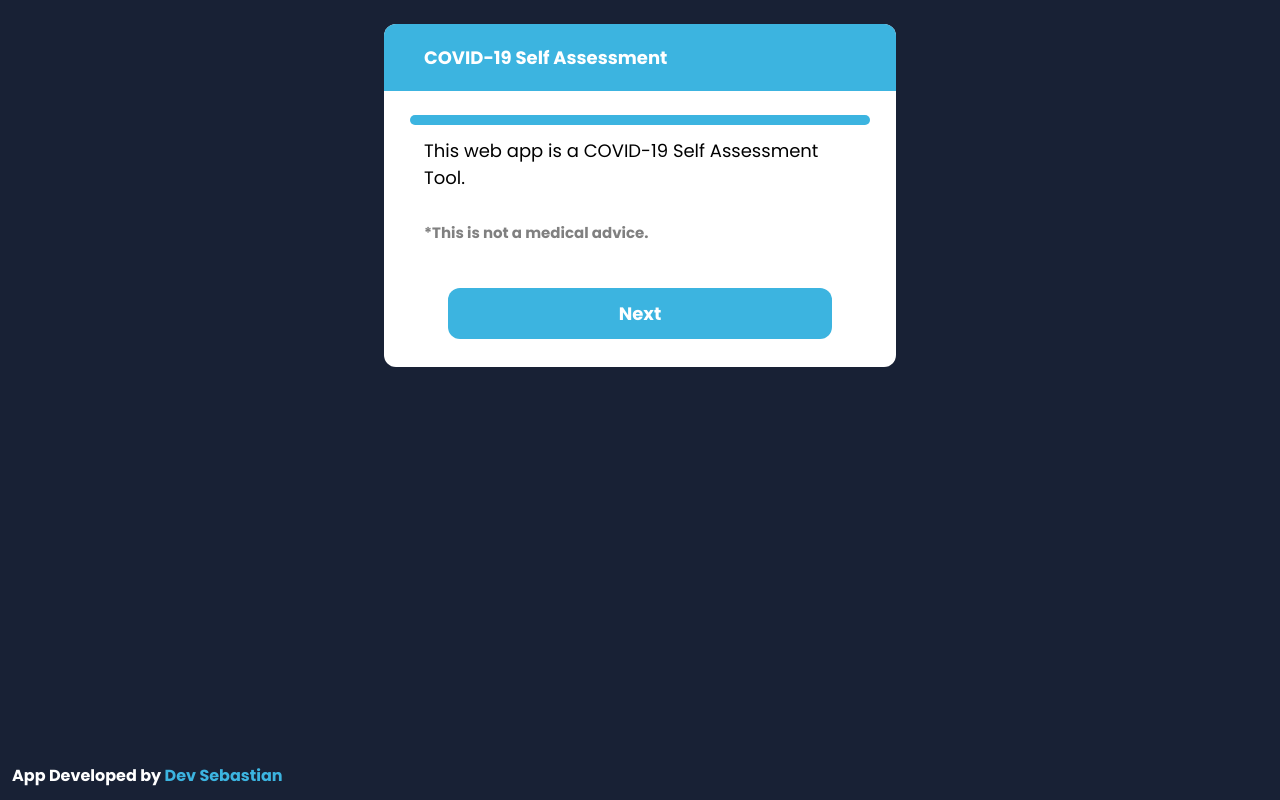
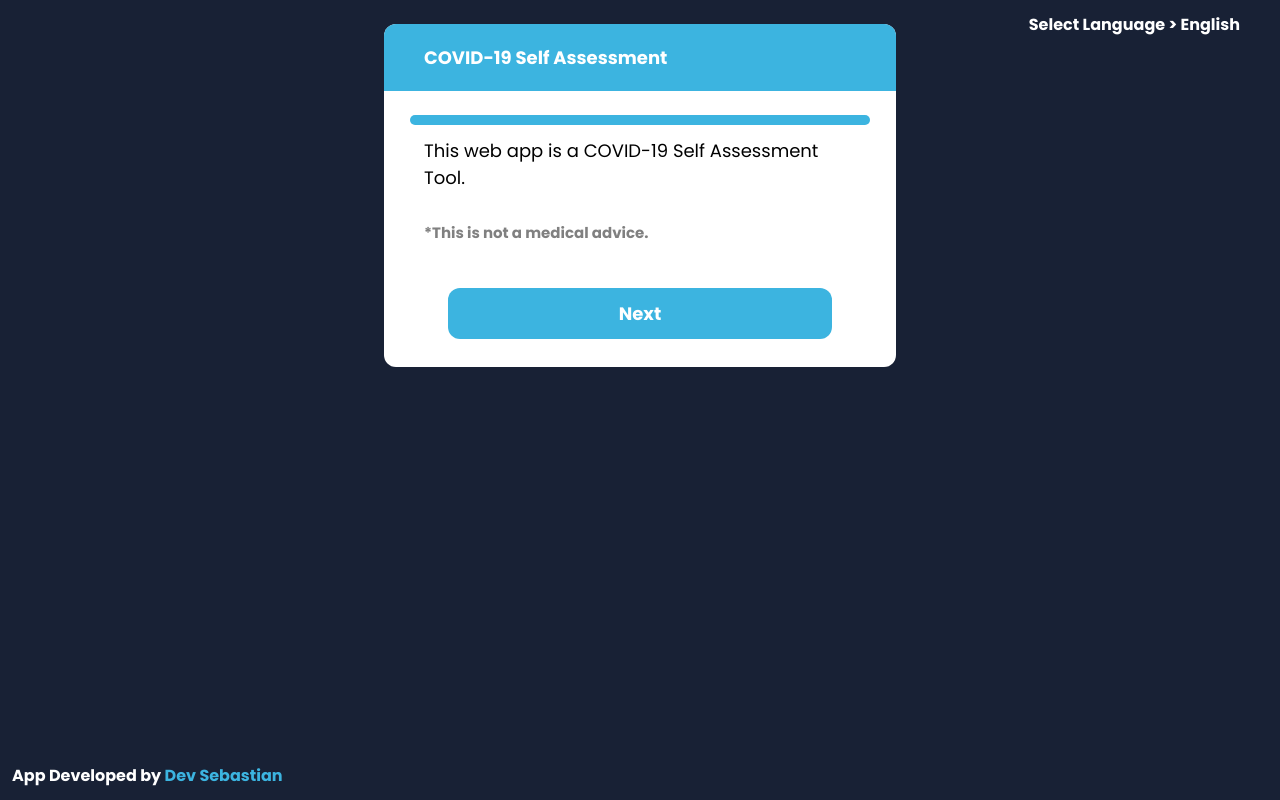
Before and after one commit to devsebastian/covid19, a React (Create React App) app: page / in a window 1280 px wide. Built offline with nearby package versions, Linux system fonts and the light colour scheme.

Commit message:
added support for multiple languages - language selector

```diff
--- a/src/App.js
+++ b/src/App.js
@@ -2,13 +2,41 @@ import React from 'react';
 import './App.css';
 import Container from './comps/container/container'
 
-function App() {
-  return (
-    <div className="App">
-      <div class="credits"><a href="https://github.com/devsebastian">App Developed by <font color="#3cb4e0">Dev Sebastian</font></a></div>
-      <Container />
-    </div>
-  );
+const languages = ["English", "Hindi", "Malayalam"]
+class App extends React.Component {
+  constructor() {
+    super()
+    this.state = {
+      language: languages[0],
+      languagesAreVisible: false
+    }
+    this.setLanguage = this.setLanguage.bind(this);
+    this.toggleLanguagesAreVisible = this.toggleLanguagesAreVisible.bind(this);
+  }
+
+  setLanguage(pos) {
+    this.setState({ language: languages[pos] })
+    this.toggleLanguagesAreVisible();
+  }
+
+  toggleLanguagesAreVisible() {
+    this.setState(oldState => {
+      return { languagesAreVisible: !oldState.languagesAreVisible }
+    })
+  }
+
+  render() {
+    return (
+      <div className="App">
+        <div className="language-selector" onClick={this.toggleLanguagesAreVisible}>{"Select Language > " + this.state.language}</div>
+        {this.state.languagesAreVisible && <div className="language-list">
+          {languages.map((lang, pos) => <div key={pos} className="language-item" onClick={(e) => this.setLanguage(pos)}>{lang}</div>)}
+        </div>}
+        <div className="credits"><a href="https://github.com/devsebastian">App Developed by <font color="#3cb4e0">Dev Sebastian</font></a></div>
+        <Container language={this.state.language.toLowerCase()} />
+      </div>
+    );
+  }
 }
 
 
```
